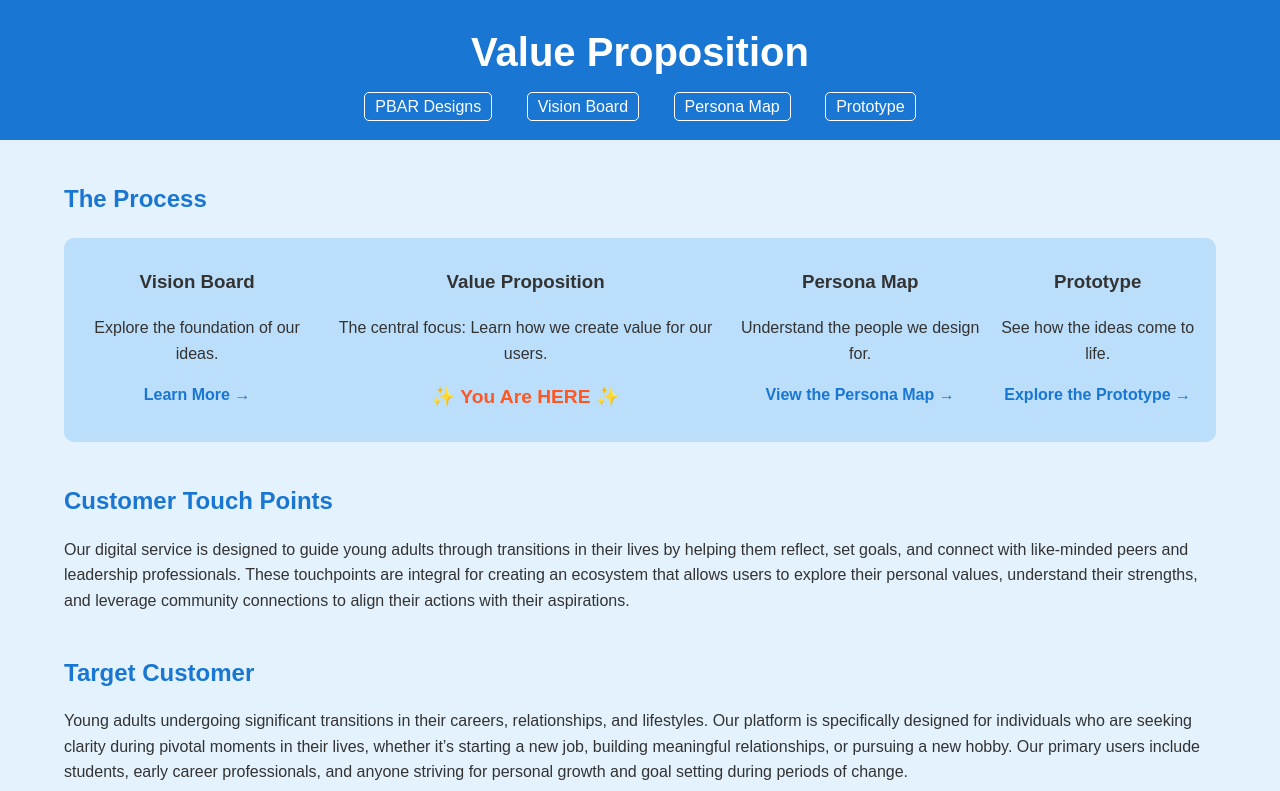
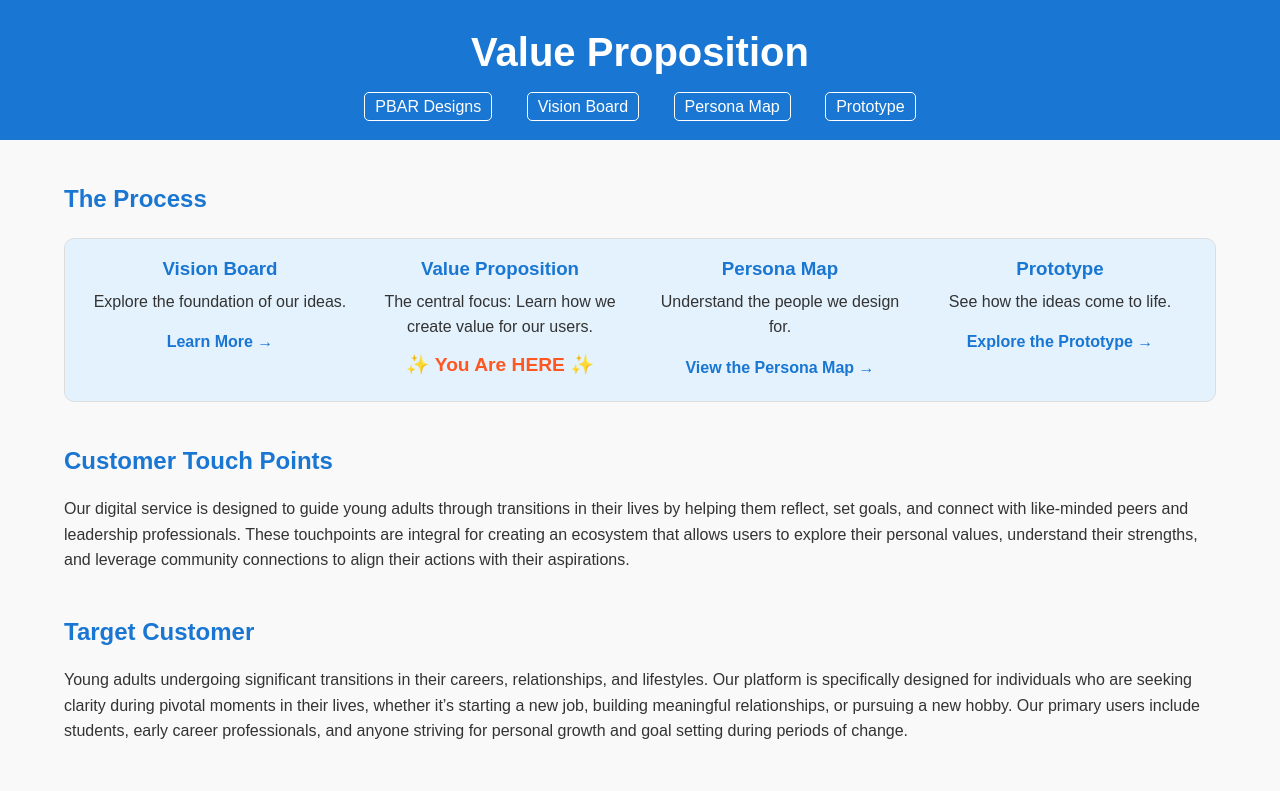
Before and after one commit to pbar8017/pbar-github.io, a plain HTML site: page Friday Value Proposition.html in a window 1280 px wide. Shown: the top 791 px of the page. Drawn offline with Linux system fonts and the light colour scheme.

Commit message:
Update (1:30pm 15/12)

```diff
--- a/Friday Value Proposition.html
+++ b/Friday Value Proposition.html
@@ -9,7 +9,7 @@
             font-family: Arial, sans-serif;
             margin: 0;
             padding: 0;
-            background-color: #e3f2fd;
+            background-color: #f9f9f9;
             color: #333;
             line-height: 1.6;
         }
@@ -35,6 +35,7 @@
             padding: 5px 10px;
             border-radius: 5px;
         }
+
         main {
             padding: 20px;
             max-width: 90%;
@@ -47,24 +48,52 @@
             color: #1976d2;
             margin-bottom: 10px;
         }
+        /* Process Navigation */
         .process-navigation {
             display: flex;
             justify-content: space-around;
-            margin: 20px 0;
-            padding: 10px;
-            background-color: #bbdefb;
+            background-color: #e3f2fd;
+            border: 1px solid #ddd;
             border-radius: 10px;
+            padding: 15px;
+            margin: 20px auto;
+            flex-wrap: wrap;
         }
+
         .process-navigation div {
             text-align: center;
+            flex: 1;
+            margin: 0 10px;
         }
+
+        .process-navigation h3 {
+            color: #1976d2;
+            margin: 0 0 5px 0;
+        }
+
+        .process-navigation p {
+            margin: 5px 0;
+        }
+
         .process-navigation a {
-            display: block;
+            display: inline-block;
             margin-top: 10px;
             text-decoration: none;
             color: #1976d2;
             font-weight: bold;
+            transition: color 0.3s ease;
         }
+
+        .process-navigation a:hover {
+            color: #ff5722;
+        }
+
+        .highlight {
+            font-size: 1.2em;
+            color: #ff5722;
+            font-weight: bold;
+        }
+
         table {
             width: 100%;
             border-collapse: collapse;
```
Also changed, not shown: Friday Vision Board.html (line endings or trailing spaces).
